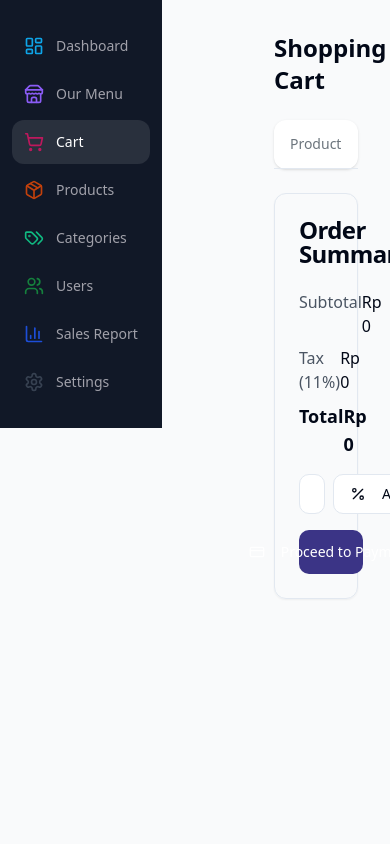
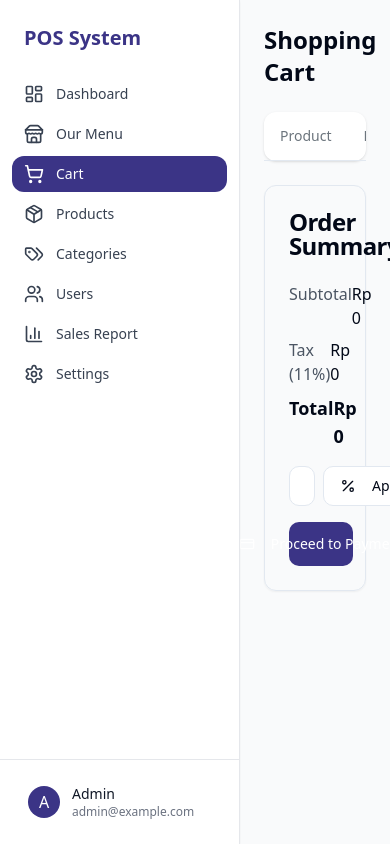
Before and after one commit to elbhara/cafe-dashboard-master-61, a React (Vite) app: page /cart in a window 390 px wide. Shown: the top 844 px of the page. Built offline with nearby package versions, Linux system fonts and the light colour scheme.

Commit message:
Improve Sidebar UI and Responsiveness
Refactor the sidebar to enhance its UI for a cleaner and more intuitive design. Additionally, ensure the overall layout is responsive, proportional, and prioritizes content readability.
[skip gpt_engineer]

```diff
--- a/src/components/layout/MainLayout.tsx
+++ b/src/components/layout/MainLayout.tsx
@@ -5,8 +5,10 @@ export const MainLayout = ({ children }: { children: React.ReactNode }) => {
   return (
     <div className="flex min-h-screen bg-gray-50">
       <Sidebar />
-      <main className="flex-1 ml-20 p-8 animate-fadeIn">
-        <div className="max-w-7xl mx-auto">{children}</div>
+      <main className="flex-1 p-6 lg:p-8 transition-all duration-200 ml-[240px]">
+        <div className="max-w-7xl mx-auto">
+          {children}
+        </div>
       </main>
       <Toaster />
     </div>
--- a/src/components/layout/Sidebar.tsx
+++ b/src/components/layout/Sidebar.tsx
@@ -65,26 +65,47 @@ const routes = [
 
 export function Sidebar() {
   return (
-    <div className="space-y-4 py-4 flex flex-col h-full bg-[#111827] text-white">
-      <div className="px-3 py-2 flex-1">
-        <div className="space-y-1">
+    <div className="fixed left-0 top-0 h-full w-[240px] bg-white border-r border-gray-200 shadow-sm z-50">
+      <div className="flex flex-col h-full">
+        <div className="p-6">
+          <h1 className="text-xl font-bold text-primary">POS System</h1>
+        </div>
+
+        <nav className="flex-1 px-3 space-y-1">
           {routes.map((route) => (
             <NavLink
               key={route.href}
               to={route.href}
               className={({ isActive }) =>
                 cn(
-                  "text-sm group flex p-3 w-full justify-start font-medium cursor-pointer hover:text-white hover:bg-white/10 rounded-lg transition",
-                  isActive ? "text-white bg-white/10" : "text-zinc-400"
+                  "flex items-center gap-x-3 px-3 py-2 rounded-lg text-sm font-medium transition-all duration-200",
+                  "hover:bg-gray-100",
+                  isActive
+                    ? "bg-primary text-white hover:bg-primary/90"
+                    : "text-gray-700"
                 )
               }
             >
-              <div className="flex items-center flex-1">
-                <route.icon className={cn("h-5 w-5 mr-3", route.color)} />
-                {route.label}
-              </div>
+              <route.icon className="h-5 w-5" />
+              <span>{route.label}</span>
             </NavLink>
           ))}
+        </nav>
+
+        <div className="p-4 mt-auto border-t border-gray-200">
+          <div className="flex items-center gap-3 px-3 py-2">
+            <div className="w-8 h-8 rounded-full bg-primary flex items-center justify-center text-white">
+              A
+            </div>
+            <div className="flex-1 min-w-0">
+              <p className="text-sm font-medium text-gray-900 truncate">
+                Admin
+              </p>
+              <p className="text-xs text-gray-500 truncate">
+                admin@example.com
+              </p>
+            </div>
+          </div>
         </div>
       </div>
     </div>
```
